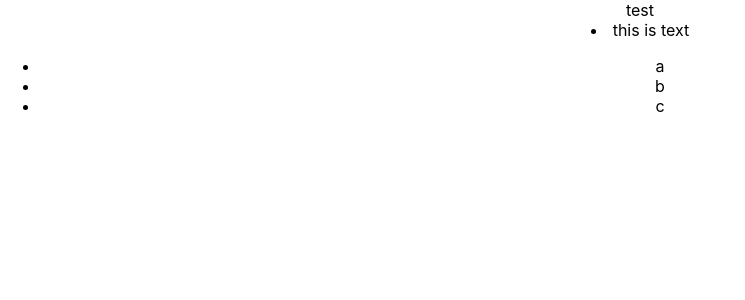
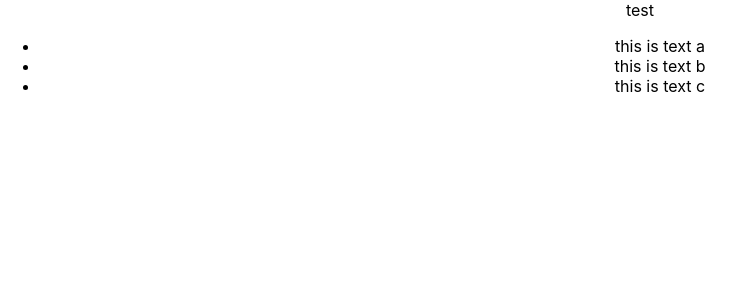
Before and after one commit to snamiki1212/redux-todo, a React (Create React App) app: page / in a window 1280 px wide. Shown: the top 300 px of the page, without its empty margins (0-745 px from the left). Built offline with nearby package versions, Linux system fonts and the light colour scheme.

Commit message:
Add toggleTodo feature

```diff
--- a/src/App.js
+++ b/src/App.js
@@ -1,14 +1,12 @@
 import React from 'react';
 import './App.css';
-import Todo from './components/Todo';
-import TodoList from './components/TodoList';
+import VisibilityTodoList from './containers/VisibilityTodoList'
 
 function App() {
   return (
     <div className="App">
       test
-      <Todo text="this is text" />
-      <TodoList />
+      <VisibilityTodoList />
     </div>
   );
 }
--- /dev/null
+++ b/src/actions/index.jsx
@@ -0,0 +1,7 @@
+export const toggleTodo = id => {
+  console.log('ACTION: here is action about toggle-todos');
+  return {
+  type: 'TOGGLE_TODO',
+  id
+  }
+}
--- a/src/components/Todo.js
+++ b/src/components/Todo.js
@@ -1,9 +1,14 @@
 import React from 'react';
 // import PropTypes from 'prop-types';
 
-const Todo = ({ text }) => {
+const Todo = ({ text, completed, onClick }) => {
   return (
-    <li>{text}</li>
+    <li
+      style={{ textDecoration: completed ? 'line-through' : 'none' }}
+      onClick={onClick}
+    >
+    {text}
+    </li>
   )
 }
 
--- a/src/components/TodoList.js
+++ b/src/components/TodoList.js
@@ -1,12 +1,18 @@
 import React from 'react';
 import Todo from '../components/Todo';
 
-const TodoList = () => {
-  const l = ['a', 'b', 'c'];
-
+const TodoList = ({ todos, toggleTodo }) => {
+  console.dir(todos);
   return(
     <ul>
-      {l.map(x => <Todo text={x} />)}
+      {todos.map(x =>
+        <Todo
+          key={x.id}
+          text={x.text}
+          onClick={() => toggleTodo(x.id)}
+          completed={x.completed}
+        />
+      )}
     </ul>
   );
 }
--- /dev/null
+++ b/src/containers/VisibilityTodoList.js
@@ -0,0 +1,19 @@
+import { connect } from 'react-redux';
+import TodoList from '../components/TodoList';
+import { toggleTodo } from '../actions'
+
+const mapStateToProps = (state) => ({
+  todos: state.todos
+});
+
+const mapDispatchToProps = (dispatch) => ({
+  toggleTodo: id => {
+    console.log('DISPATCHER: here is to register about dispather');
+    dispatch(toggleTodo(id));
+  }
+});
+
+export default connect(
+  mapStateToProps,
+  mapDispatchToProps
+)(TodoList);
--- a/src/reducers/index.jsx
+++ b/src/reducers/index.jsx
@@ -1,5 +1,6 @@
 import { combineReducers } from 'redux';
+import todos from './todos';
 
 export default combineReducers({
-  //
+  todos
 });
--- /dev/null
+++ b/src/reducers/todos.js
@@ -0,0 +1,28 @@
+const todos = (state = [
+  {id: 1, text: 'this is text a', completed: false},
+  {id: 2, text: 'this is text b', completed: false},
+  {id: 3, text: 'this is text c', completed: false}
+], action) => {
+  switch(action.type){
+    case 'TOGGLE_TODO':
+      console.log('REDUCER: here is toggle-todo reducer');
+
+      let o;
+      console.dir(state);
+      console.dir(action);
+      return state.map(ele => {
+        if(ele.id === action.id){
+          o = {...ele, completed: !ele.completed}
+          console.log(o);
+          return o;
+        }
+        return ele
+      });
+    default:
+      console.log('REDUCER: here is default reducer');
+      console.dir(action);
+      return state;
+  }
+}
+
+export default todos;
```
